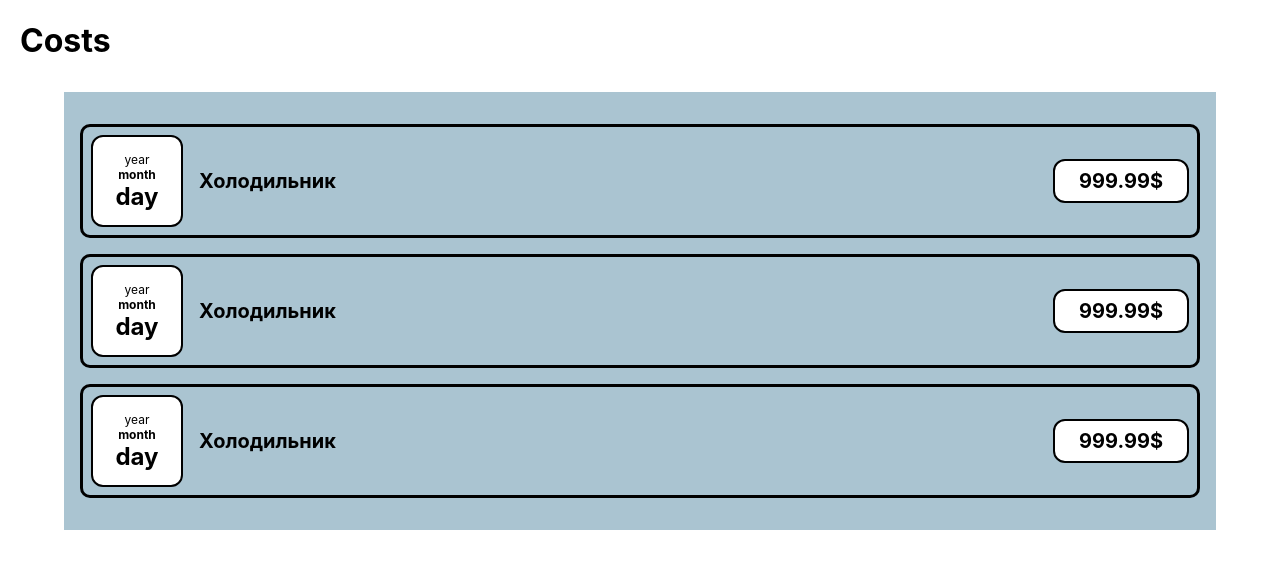
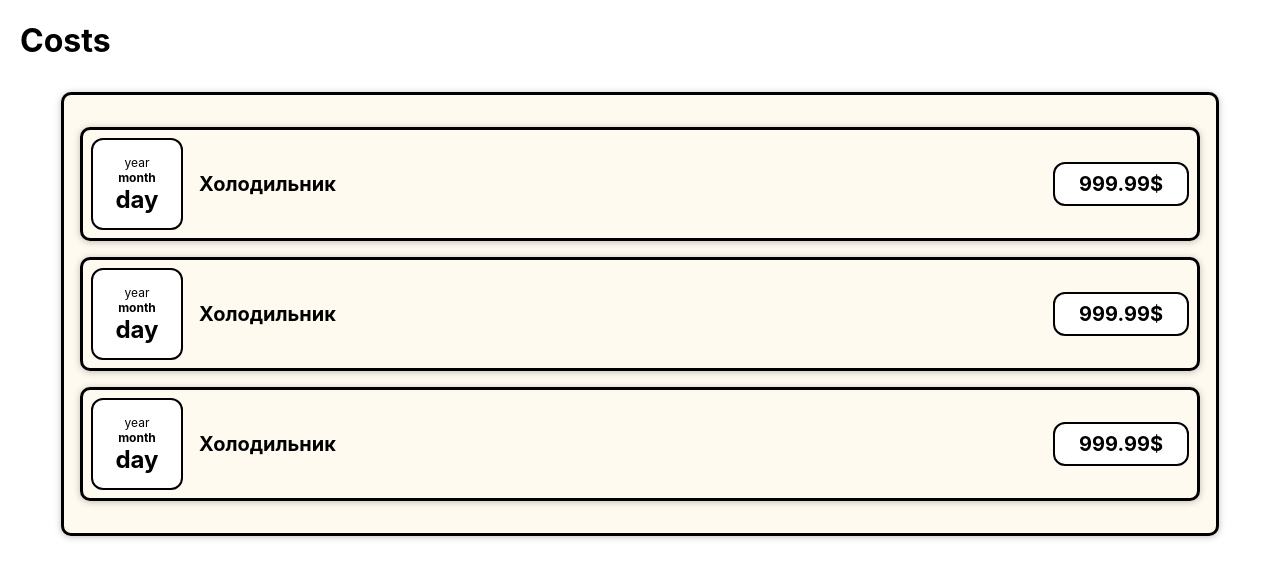
Before and after one commit to ablehope/cost-accounting-reactjs, a React (Create React App) app: page / in a window 1280 px wide. Shown: the top 578 px of the page. Built offline with nearby package versions, Linux system fonts and the light colour scheme.

Commit message:
Added composition

```diff
--- /dev/null
+++ b/src/components/Card/Card.css
@@ -0,0 +1,5 @@
+.card {
+    border: 3px solid black;
+    border-radius: 10px;
+    box-shadow: 0 1px 7px rgba(0,0,0,0.25);
+}
--- /dev/null
+++ b/src/components/Card/Card.js
@@ -0,0 +1,6 @@
+import './Card.css'
+
+export default function Card(props) {
+    const classes = 'card ' + props.className
+    return <div className={classes}>{props.children}</div>
+}
--- a/src/components/CostItem/CostItem.css
+++ b/src/components/CostItem/CostItem.css
@@ -5,8 +5,6 @@
   padding: 0.5rem;
   margin: 1rem 0;
   /*background-color: grey;*/
-  border-radius: 10px;
-  border: 3px solid black;
 }
 
 .cost-item__description {
--- a/src/components/CostItem/CostItem.js
+++ b/src/components/CostItem/CostItem.js
@@ -1,14 +1,15 @@
 import CostDate from "../CostDate/CostDate";
 import './CostItem.css'
+import Card from "../Card/Card";
 
 export default function CostItem() {
     return (
-        <div className="cost-item">
+        <Card className="cost-item">
             <CostDate />
             <div className="cost-item__description">
                 <h2>Холодильник</h2>
                 <div className="cost-item__price">999.99$</div>
             </div>
-        </div>
+        </Card>
     )
 }
--- a/src/components/Costs/Costs.css
+++ b/src/components/Costs/Costs.css
@@ -1,6 +1,7 @@
 .costs {
   padding: 1rem;
-  background-color: #aac4d1;
+  /*background-color: #aac4d1;*/
+  background-color: floralwhite;
   margin: 2rem auto;
   width: 70rem;
   max-width: 95%;
--- a/src/components/Costs/Costs.js
+++ b/src/components/Costs/Costs.js
@@ -1,12 +1,13 @@
 import CostItem from "../CostItem/CostItem";
 import './Costs.css'
+import Card from "../Card/Card";
 
 export default function Costs() {
     return (
-        <div className="costs">
+        <Card className="costs">
             <CostItem />
             <CostItem />
             <CostItem />
-        </div>
+        </Card>
     )
 }
```
